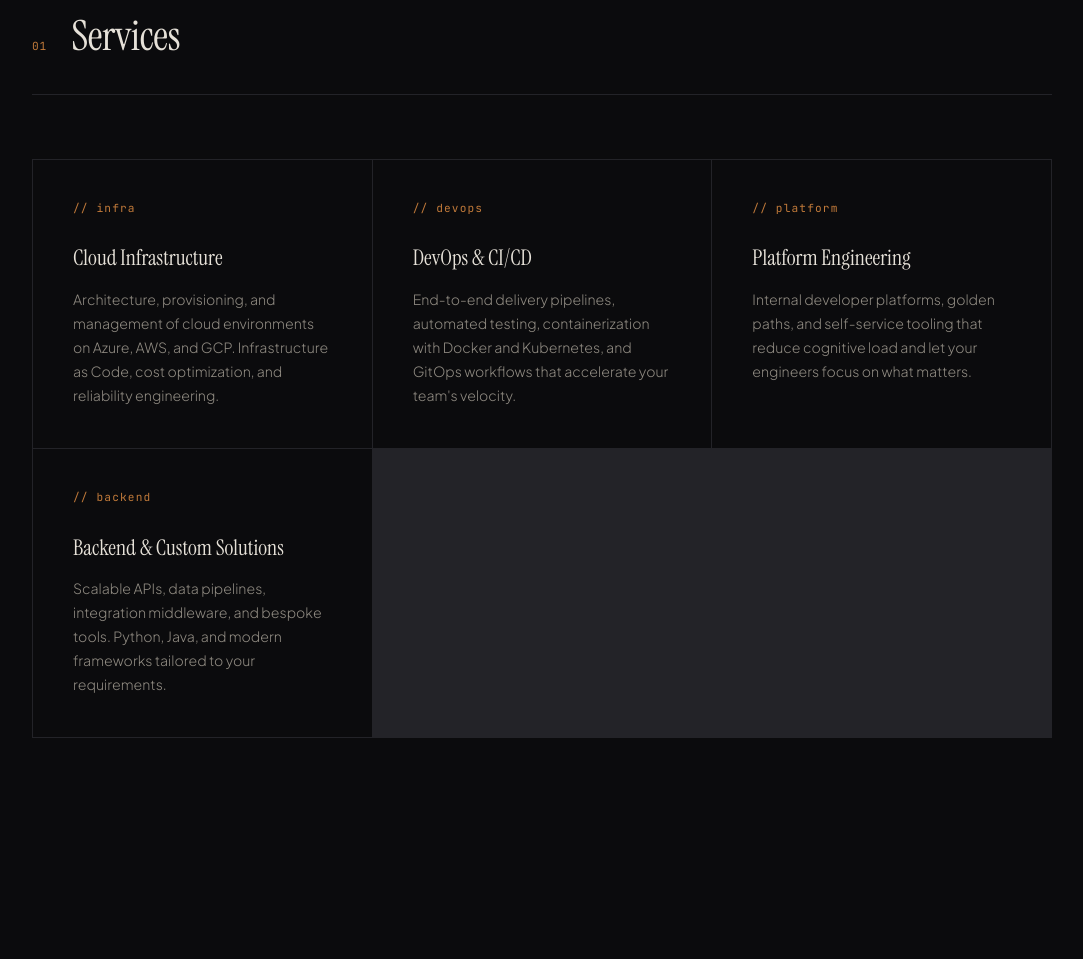
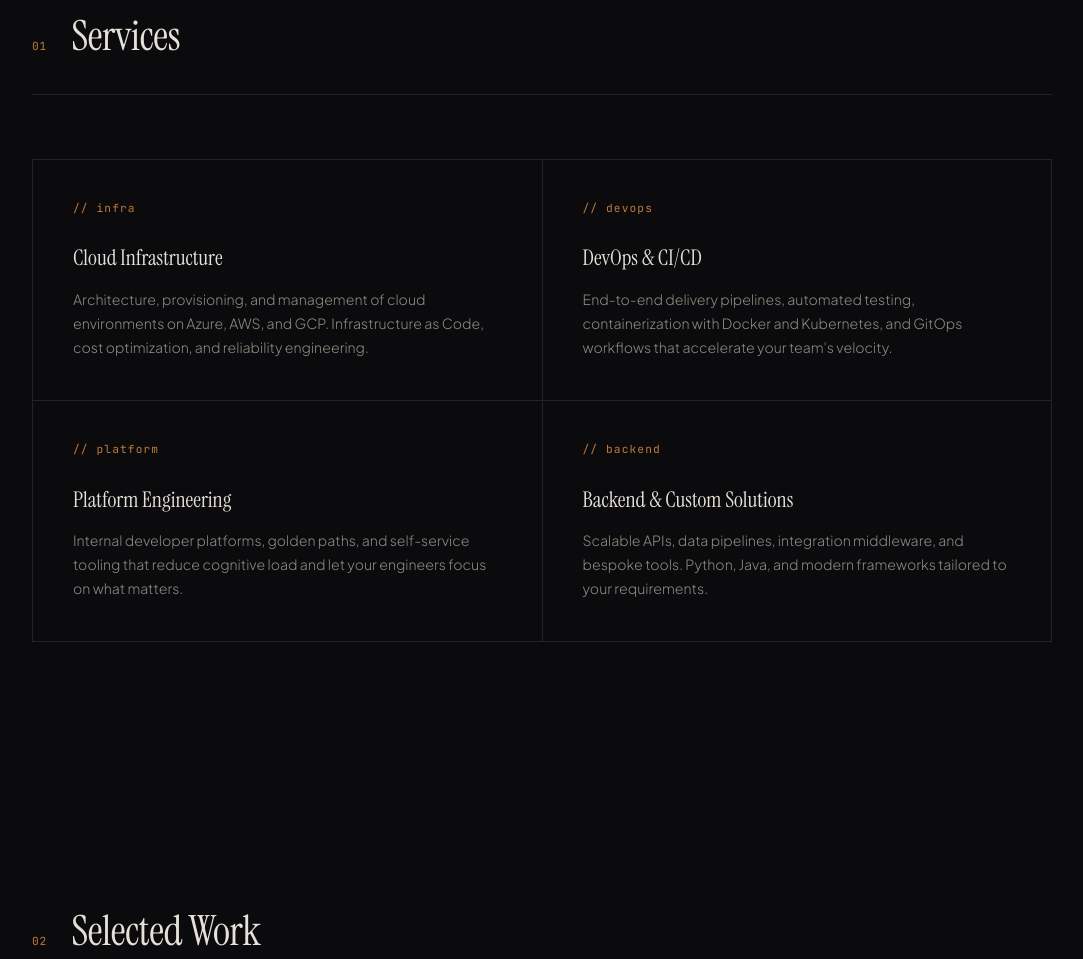
Before and after one commit to kylan11/homepage, a plain HTML site: page index.html in a window 1280 px wide. Shown: the part 925-1884 px from the top of the page, without its empty margins (98-1181 px from the left). Drawn offline with Linux system fonts and the light colour scheme.

Commit message:
fix services 2x2

```diff
--- a/index.html
+++ b/index.html
@@ -359,7 +359,7 @@
 
     .services-grid {
       display: grid;
-      grid-template-columns: repeat(auto-fit, minmax(300px, 1fr));
+      grid-template-columns: repeat(2, 1fr);
       gap: 1px;
       background: var(--border);
       border: 1px solid var(--border);
@@ -765,6 +765,7 @@
 
       .services-grid {
         grid-template-columns: 1fr;
+        gap: 0;
       }
 
       .creds-row {
```
